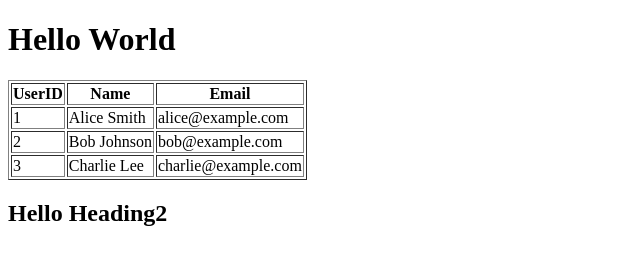
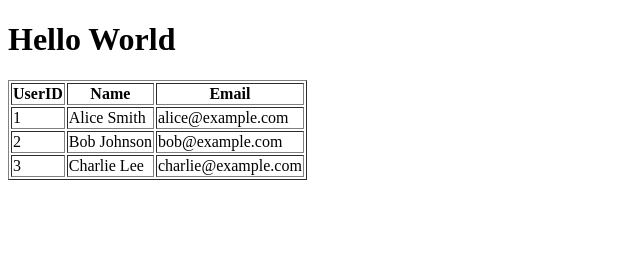
Before and after one commit to micaelleal890/devop1, a plain HTML site: page DEVOP1-2026/index.html in a window 1280 px wide. Shown: the whole page, without its empty margins (0-640 px from the left). Drawn offline with Linux system fonts and the light colour scheme.

Commit message:
Removed heading2 blabla

```diff
--- a/DEVOP1-2026/index.html
+++ b/DEVOP1-2026/index.html
@@ -33,5 +33,4 @@
 			</tr>
 		</tbody>
 	</table>
-	<h2>Hello Heading2</h2>
 </body>
```
